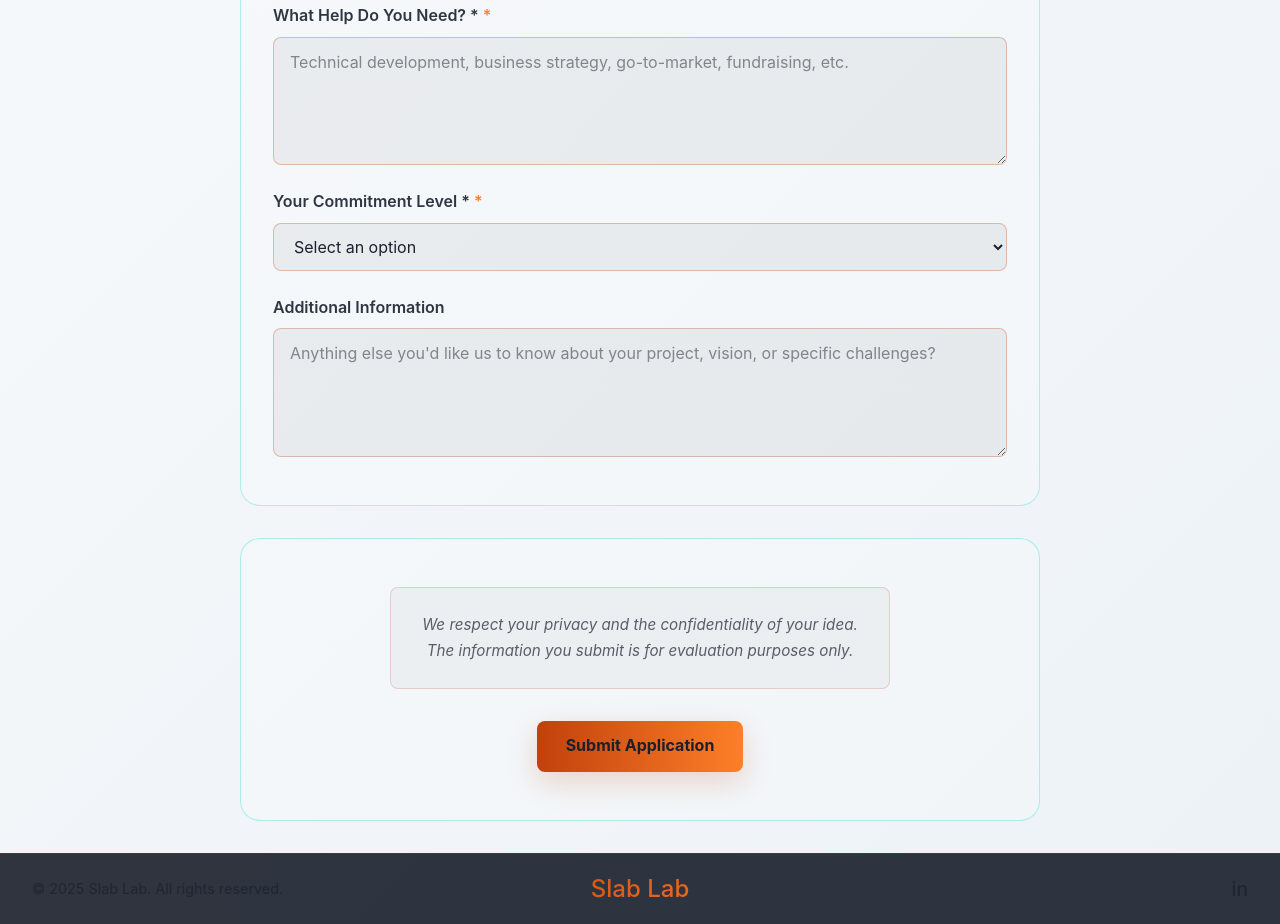
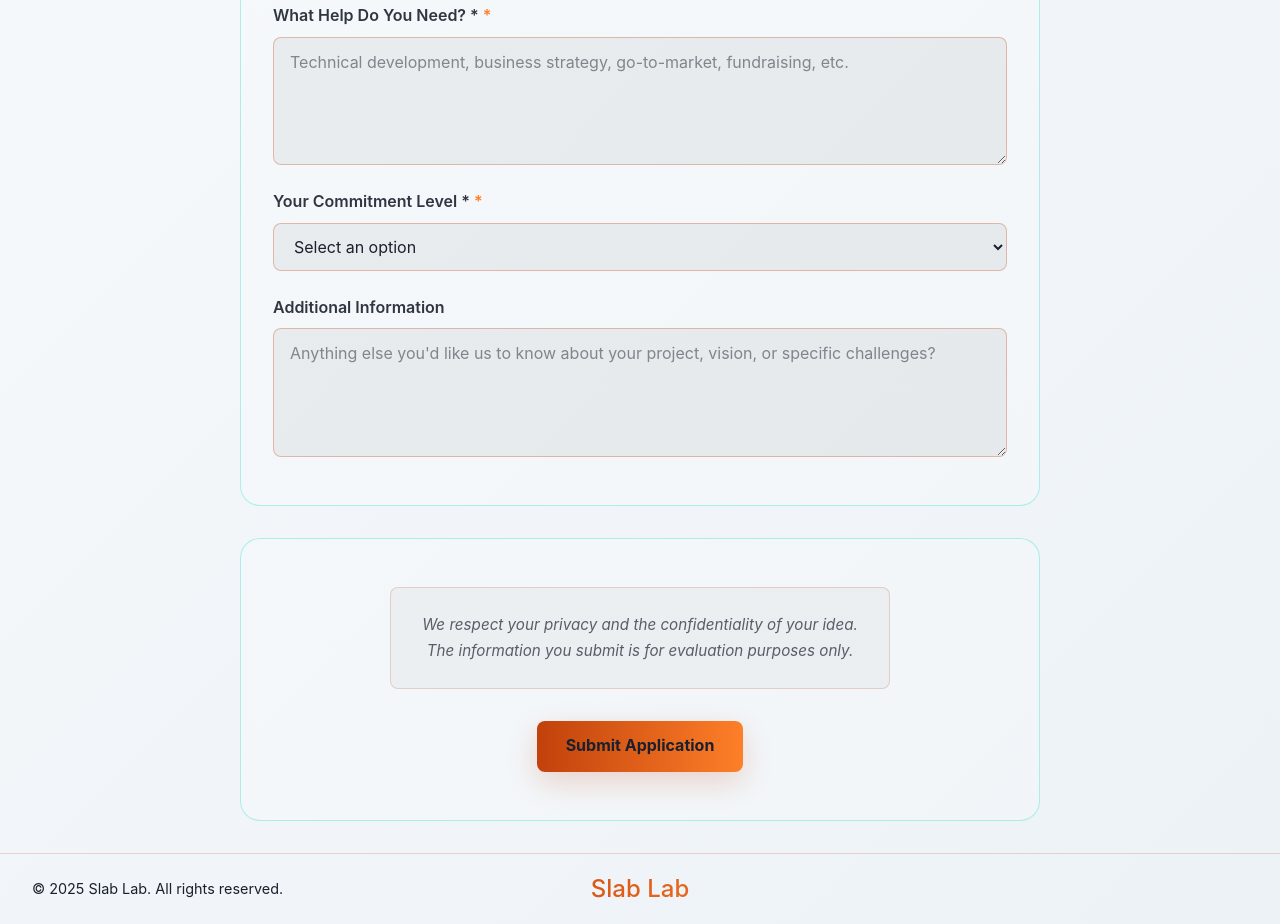
Before and after one commit to slablabai/slablab.ai, a plain HTML site: page contact/index.html in a window 1280 px wide. Shown: the part 3678-4602 px from the top of the page. Drawn offline with Linux system fonts and the light colour scheme.

Commit message:
add 404 page, submission success page, modify footers in light theme

```diff
--- a/contact/index.html
+++ b/contact/index.html
@@ -384,8 +384,6 @@
         <div class="footer-right">
             <div class="footer-social">
 
-                <a href="https://linkedin.com/company/slab-lab" target="_blank" rel="noopener noreferrer" class="footer-social-link">in</a>
-
             </div>
         </div>
         </div>
--- a/styles.css
+++ b/styles.css
@@ -584,6 +584,13 @@ li {
 
 .nav-links a:hover {
   color: var(--color-primary-light);
+}
+
+/* Navigation button styling - constrain size on all screens */
+.nav-links .cta-button {
+  padding: var(--space-xs) var(--space-md);
+  font-size: 0.9rem;
+  /* Override the clamp sizing to keep consistent size */
 }
 
 .header-cta-button {
@@ -1287,14 +1294,14 @@ li {
    ========================================================================== */
 
 .site-footer {
-  background: rgba(26, 32, 44, 0.9);
+  background: var(--color-background-secondary);
   border-top: var(--border-primary);
   padding: var(--space-sm) 0;
   margin-top: var(--space-sm);
 }
 
 .footer-left p {
-  color: var(--color-white-transparent-70);
+  color: var(--color-text-muted);
   font-size: 0.9rem;
   margin: 0;
 }
@@ -1313,7 +1320,7 @@ li {
 }
 
 .footer-social-link {
-  color: var(--color-white-transparent-70);
+  color: var(--color-text-muted);
   text-decoration: none;
   font-size: 1.2rem;
   transition: color var(--transition-fast);
--- a/styles/components/footer.css
+++ b/styles/components/footer.css
@@ -3,14 +3,14 @@
    ========================================================================== */
 
 .site-footer {
-  background: rgba(26, 32, 44, 0.9);
+  background: var(--color-background-secondary);
   border-top: var(--border-primary);
   padding: var(--space-sm) 0;
   margin-top: var(--space-sm);
 }
 
 .footer-left p {
-  color: var(--color-white-transparent-70);
+  color: var(--color-text-muted);
   font-size: 0.9rem;
   margin: 0;
 }
@@ -29,7 +29,7 @@
 }
 
 .footer-social-link {
-  color: var(--color-white-transparent-70);
+  color: var(--color-text-muted);
   text-decoration: none;
   font-size: 1.2rem;
   transition: color var(--transition-fast);
```
Also changed, not shown: 404.html (+0 -1 lines), contact/thank-you.html (+0 -1 lines), index.html (+1 -6 lines), styles/components/header.css (+7 -0 lines).
